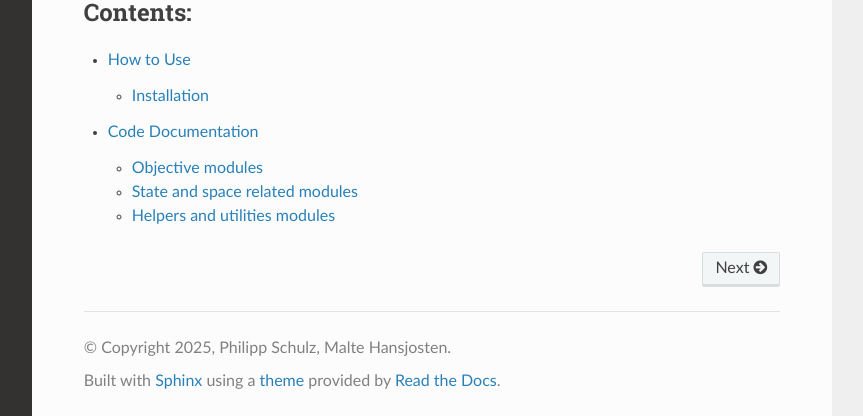
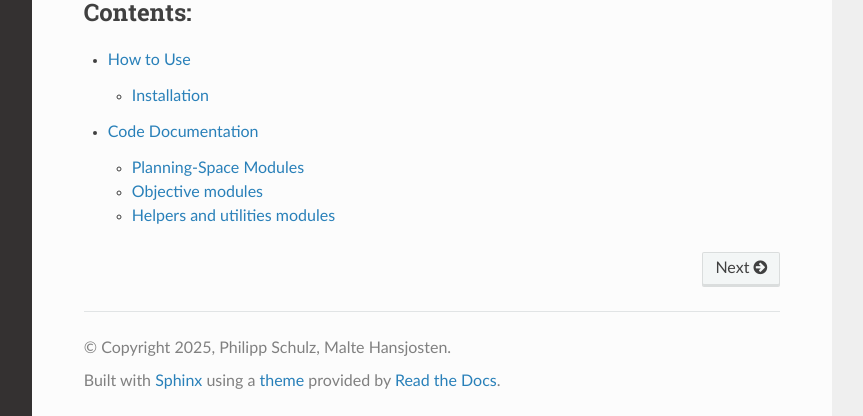
Before and after one commit to WBK-Robotics/pybullet_industrial_path_planner, a Sphinx documentation site: the page built from docs/source/index.rst, in a window 1280 px wide and 900 px high, scrolled down 1155 px, cut to the strip 484-900 px from the top of the window. Shown: the whole strip, without its empty margins (268-1131 px from the left). Built offline with Sphinx 7.4.7 and the Read the Docs theme 3.1.0, drawn with Linux system fonts in a browser that asks for light colours; some of the changed lines change nothing that is shown.

Commit message:
added readthedocs yaml file, adapted code docu

```diff
--- a/docs/source/code_docu.rst
+++ b/docs/source/code_docu.rst
@@ -5,6 +5,21 @@ Code Documentation
 .. toctree::
    :hidden:
 
+*******************************
+Planning-Space Modules
+*******************************
+
+.. automodule:: pybullet_industrial_path_planner.pbi_state_space
+   :members:
+
+.. automodule:: pybullet_industrial_path_planner.pbi_object_mover
+   :members:
+
+.. automodule:: pybullet_industrial_path_planner.pbi_space_information
+   :members:
+
+.. automodule:: pybullet_industrial_path_planner.pbi_state_validity_checker
+   :members:
 
 *****************
 Objective modules
@@ -20,27 +35,8 @@ Objective modules
    :members:
 
 *******************************
-State and space related modules
-*******************************
-
-.. automodule:: pybullet_industrial_path_planner.pbi_state_space
-   :members:
-
-.. automodule:: pybullet_industrial_path_planner.pbi_space_information
-   :members:
-
-.. automodule:: pybullet_industrial_path_planner.pbi_state_validity_checker
-   :members:
-
-*******************************
 Helpers and utilities modules
 *******************************
 
-.. automodule:: pybullet_industrial_path_planner.pbi_object_mover
-   :members:
-
 .. automodule:: pybullet_industrial_path_planner.pbi_simple_setup
    :members:
-
-.. automodule:: pybullet_industrial_path_planner.pbi_path_planner_gui
-   :members:
```
Also changed, not shown: docs/.readthedocs.yaml (added).
